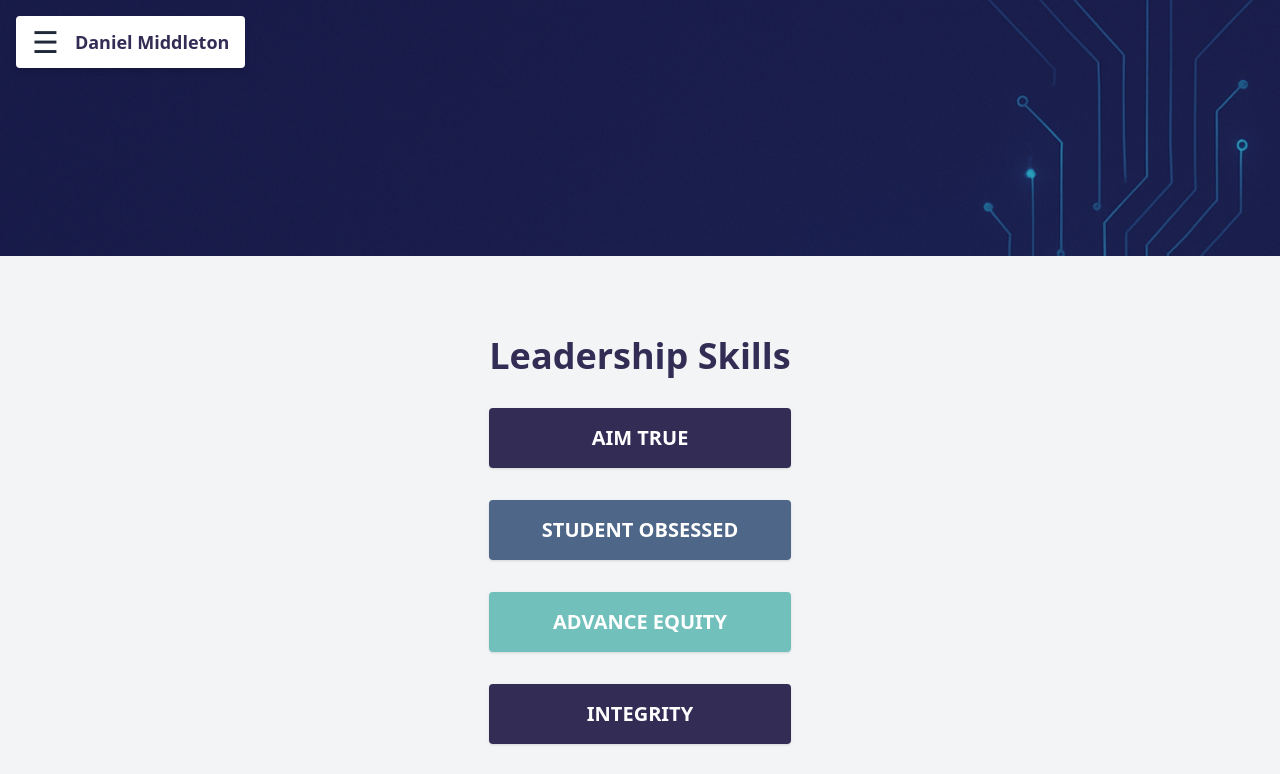
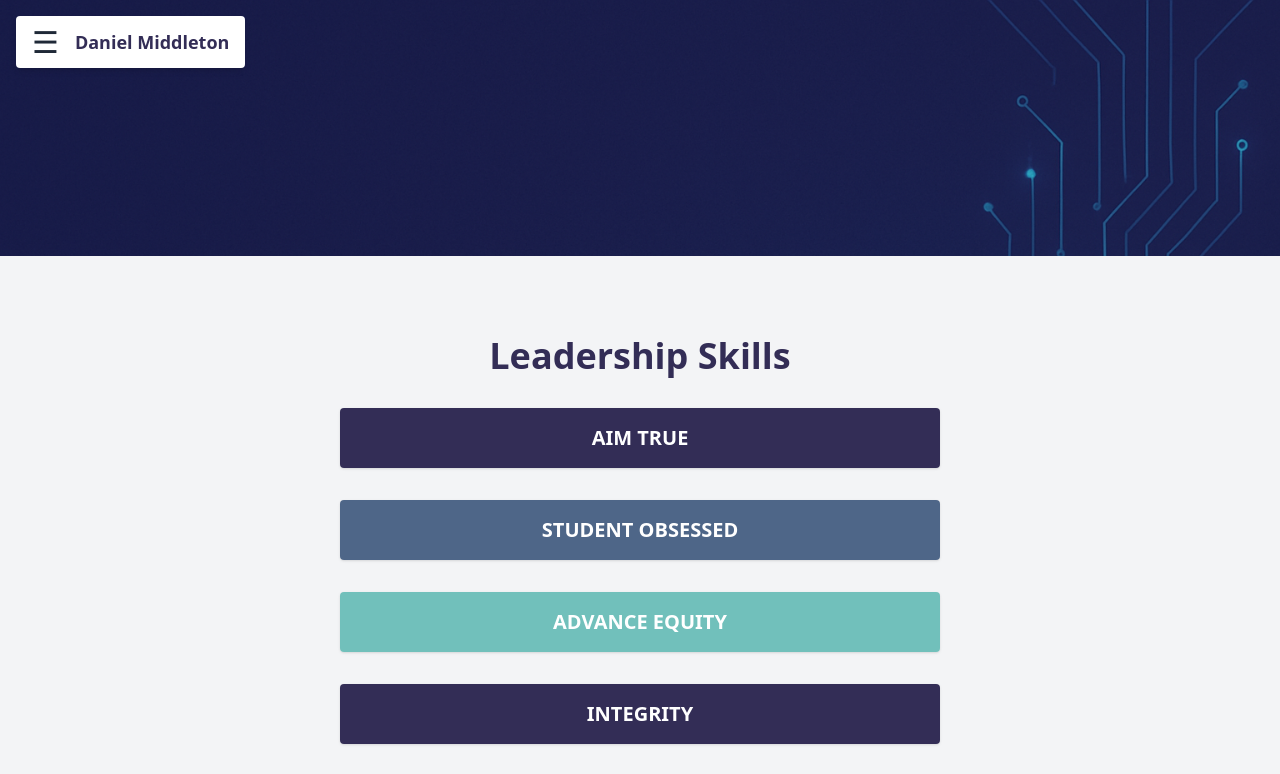
Before and after one commit to danielmiddleton05/portfoliosite, a React (Create React App) app: page /leadership-skills in a window 1280 px wide. Shown: the top 774 px of the page. Built offline with nearby package versions, Linux system fonts and the light colour scheme.

Commit message:
fixed the margins on some pages

```diff
--- a/src/pages/LandingPage.js
+++ b/src/pages/LandingPage.js
@@ -61,7 +61,7 @@ function LandingPage() {
 				<h2 className="text-4xl font-bold text-primary text-center mb-16 mt-10">Leadership Portfolio</h2>
 				<div className="flex flex-col items-center">
 					{sections.map((section, index) => (
-						<div key={section.path} data-index={index} ref={(el) => (containerRefs.current[index] = el)} className={`transition-opacity duration-700 ease-in-out w-full max-w-2xl mb-20 ${visibleSections.includes(index) ? "opacity-100 translate-y-0" : "opacity-0 translate-y-10"}`}>
+						<div key={section.path} data-index={index} ref={(el) => (containerRefs.current[index] = el)} className={`transition-opacity duration-700 ease-in-out w-full max-w-2xl mb-20 px-4 md:px-0 ${visibleSections.includes(index) ? "opacity-100 translate-y-0" : "opacity-0 translate-y-10"}`}>
 							<button onClick={() => navigate(section.path)} className="w-full text-center rounded-lg overflow-hidden shadow-lg focus:outline-none">
 								<div className={`${section.color} text-white py-6 px-8`}>
 									<h3 className="text-2xl font-semibold">{section.title}</h3>
--- a/src/pages/LeadershipSkills.js
+++ b/src/pages/LeadershipSkills.js
@@ -105,10 +105,10 @@ function LeadershipSkills() {
 	return (
 		<div className="flex flex-col bg-gray-100 pt-0">
 			<div className="flex-1">
-				<div className="max-w-4xl mx-auto text-left">
+				<div className="max-w-4xl mx-auto text-center">
 					<h1 className="text-4xl font-bold text-primary mb-8 mt-8">Leadership Skills</h1>
 					{skills.map((skill, index) => (
-						<div key={index} className="rounded shadow overflow-hidden mb-8 last:mb-0">
+						<div key={index} className="rounded shadow overflow-hidden mb-8 last:mb-0 w-full md:w-[600px] mx-auto transition-all duration-300">
 							<button onClick={() => toggleSection(index)} className={`${skill.color} w-full text-center text-white px-6 py-4 text-xl font-semibold focus:outline-none`}>
 								{skill.title}
 							</button>
```
